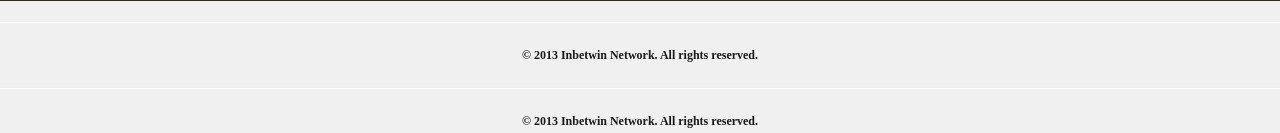
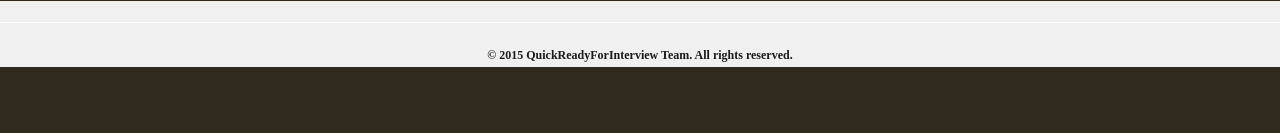
Before and after one commit to jingwei-yang/QuickReadyForInterview, a Flask app: page / in a window 1280 px wide. Shown: the part 1622-1755 px from the top of the page. After the commit the page ends 1689 px from the top, so only its background shows below. Run offline with Flask 2, Linux system fonts and the light colour scheme; some libraries are stand-ins or nearby versions; some web fonts are replaced.

Commit message:
update copyright

```diff
--- a/templates/base.html
+++ b/templates/base.html
@@ -7,10 +7,10 @@
 <meta name="description" content="">
 <meta name="author" content="">
 <!-- Styles -->
-<link href="{{ url_for('static', filename='../static/css/bootstrap.css') }}" rel="stylesheet">
-<link href="{{ url_for('static', filename='../static/css/style.css') }}" rel="stylesheet">
-<link rel='stylesheet' id='prettyphoto-css'  href="{{ url_for('static', filename='../static/css/prettyPhoto.css') }}" type='text/css' media='all'>
-<link href="{{ url_for('static', filename='../static/css/fontello.css') }}" type="text/css" rel="stylesheet">
+<link href="{{ url_for('static', filename='css/bootstrap.css') }}" rel="stylesheet">
+<link href="{{ url_for('static', filename='css/style.css') }}" rel="stylesheet">
+<link rel='stylesheet' id='prettyphoto-css'  href="{{ url_for('static', filename='css/prettyPhoto.css') }}" type='text/css' media='all'>
+<link href="{{ url_for('static', filename='css/fontello.css') }}" type="text/css" rel="stylesheet">
 <!--[if lt IE 7]>
         <link href="css/fontello-ie7.css" type="text/css" rel="stylesheet">
     <![endif]-->
@@ -23,7 +23,7 @@
     padding-top: 60px; /* 60px to make the container go all the way to the bottom of the topbar */
 }
 </style>
-<link href="{{ url_for('static', filename='../static/css/bootstrap-responsive.css') }}" rel="stylesheet">
+<link href="{{ url_for('static', filename='css/bootstrap-responsive.css') }}" rel="stylesheet">
 <!-- Le HTML5 shim, for IE6-8 support of HTML5 elements -->
 <!--[if lt IE 9]>
       <script src="http://html5shim.googlecode.com/svn/trunk/html5.js"></script>
@@ -31,11 +31,11 @@
 <!-- Favicon -->
 <link rel="shortcut icon" href="{{ url_for('static', filename='img/favicon.ico') }}">
 <!-- JQuery -->
-<script type="text/javascript" src="{{ url_for('static', filename='../static/js/jquery-1.11.2.js') }}"></script>
+<script type="text/javascript" src="{{ url_for('static', filename='js/jquery-1.11.2.js') }}"></script>
 <!-- Load ScrollTo -->
-<script type="text/javascript" src="{{ url_for('static', filename='../static/js/jquery.scrollTo-1.4.2-min.js') }}"></script>
+<script type="text/javascript" src="{{ url_for('static', filename='js/jquery.scrollTo-1.4.2-min.js') }}"></script>
 <!-- Load LocalScroll -->
-<script type="text/javascript" src="{{ url_for('static', filename='../static/js/jquery.localscroll-1.2.7-min.js') }}"></script>
+<script type="text/javascript" src="{{ url_for('static', filename='js/jquery.localscroll-1.2.7-min.js') }}"></script>
 <!-- prettyPhoto Initialization -->
 <script type="text/javascript" charset="utf-8">
       $(document).ready(function(){
@@ -45,22 +45,23 @@
 </head>
 <body>
 {% block body %}
+<h1>QuickReadyForInterview</h1>
 {% endblock %}
 
 <hr>
 <div class="footer-wrapper">
   <div class="container">
     <footer>
-      <small>&copy; 2013 Inbetwin Network. All rights reserved.</small>
+      <small>&copy; 2015 QuickReadyForInterview Team. All rights reserved.</small>
     </footer>
   </div>
   <!-- ./container -->
 </div>
 
 <!-- Loading the javaScript at the end of the page -->
-<script type="text/javascript" src="{{ url_for('static', filename='../static/js/bootstrap.js') }}"></script>
-<script type="text/javascript" src="{{ url_for('static', filename='../static/js/jquery.prettyPhoto.js') }}"></script>
-<script type="text/javascript" src="{{ url_for('static', filename='../static/js/site.js') }}"></script>
+<script type="text/javascript" src="{{ url_for('static', filename='js/bootstrap.js') }}"></script>
+<script type="text/javascript" src="{{ url_for('static', filename='js/jquery.prettyPhoto.js') }}"></script>
+<script type="text/javascript" src="{{ url_for('static', filename='js/site.js') }}"></script>
 
 </body>
 </html>
--- a/templates/login.html
+++ b/templates/login.html
@@ -105,37 +105,4 @@
       <!-- /.container -->
     </section>
 
-    <hr>
-    <div class="footer-wrapper">
-      <div class="container">
-        <footer>
-          <small>&copy; 2013 Inbetwin Network. All rights reserved.</small>
-        </footer>
-      </div>
-      <!-- ./container -->
-    </div>
-    <!-- Loading the javaScript at the end of the page -->
-    <script type="text/javascript" src="js/bootstrap.js"></script>
-    <script type="text/javascript" src="js/jquery.prettyPhoto.js"></script>
-    <script type="text/javascript" src="js/site.js"></script>
-    <script type="text/javascript">
-      var $SCRIPT_ROOT = {{ request.script_root|tojson|safe }};
-    </script>
-
-
-    <!--ANALYTICS CODE-->
-    <script type="text/javascript">
-      var _gaq = _gaq || [];
-      _gaq.push(['_setAccount', 'UA-29231762-1']);
-      _gaq.push(['_setDomainName', 'dzyngiri.com']);
-      _gaq.push(['_trackPageview']);
-
-      (function() {
-        var ga = document.createElement('script'); ga.type = 'text/javascript'; ga.async = true;
-        ga.src = ('https:' == document.location.protocol ? 'https://ssl' : 'http://www') + '.google-analytics.com/ga.js';
-        var s = document.getElementsByTagName('script')[0]; s.parentNode.insertBefore(ga, s);
-      })();
-    </script>
-    </body>
-    </html>
 {% endblock %}
```
